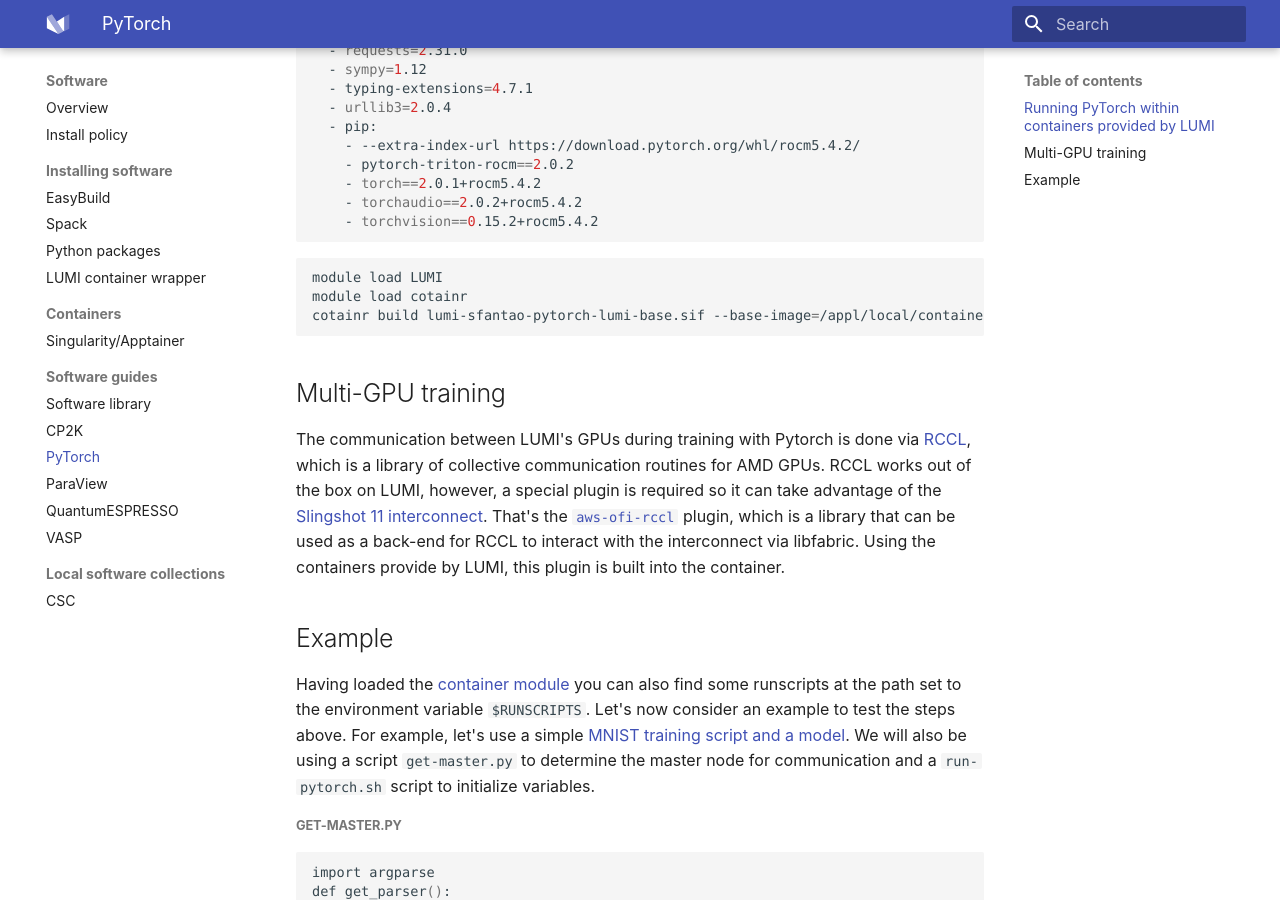
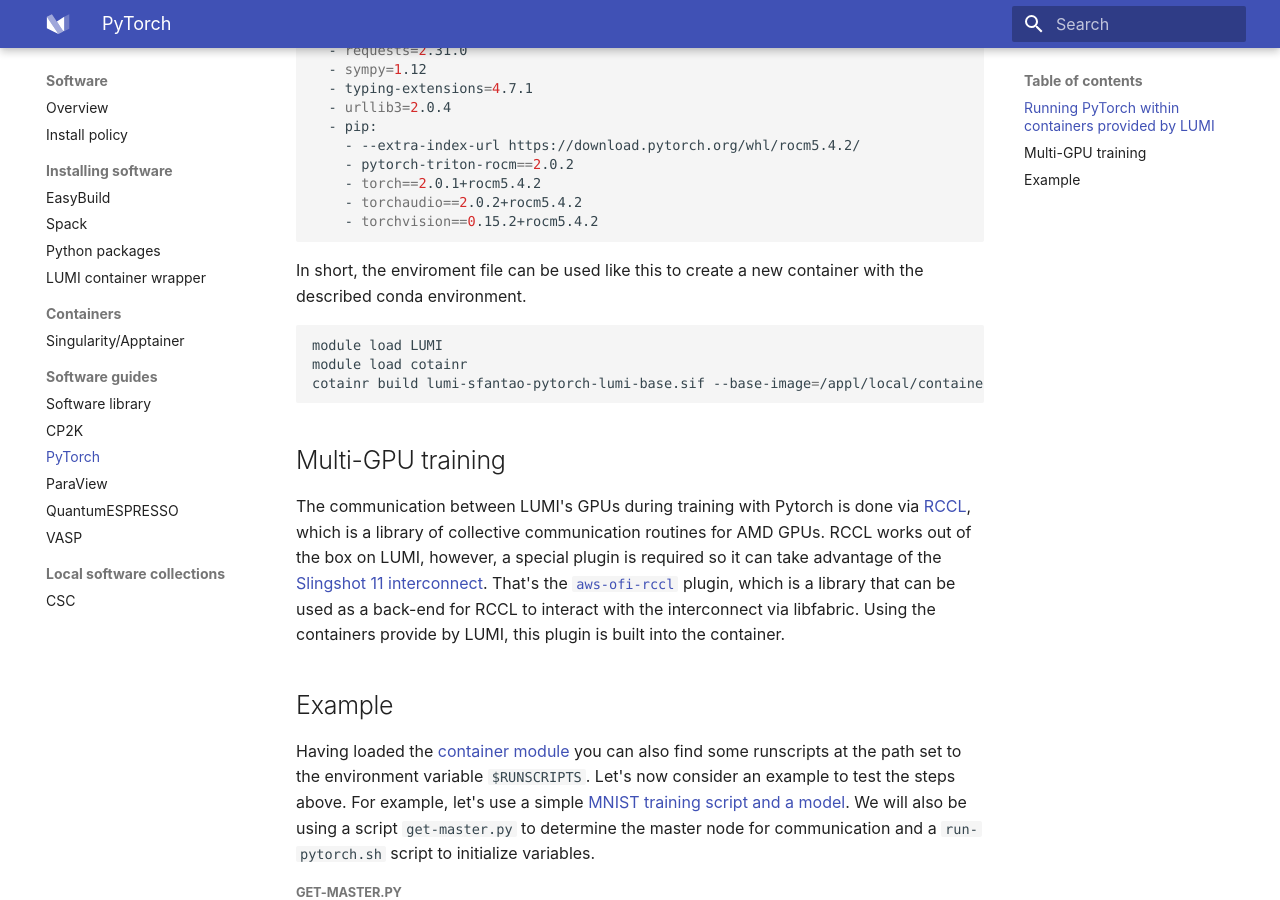
Before and after one commit to Lumi-supercomputer/lumi-userguide, an MkDocs documentation site: the page built from docs/software/packages/pytorch.md, in a window 1280 px wide and 900 px high, scrolled down 1213 px. Built offline with MkDocs 1.6.1 and Material for MkDocs 9.7.7, drawn with Linux system fonts in a browser that asks for light colours.

Commit message:
Cotainr sentence

````diff
--- a/docs/software/packages/pytorch.md
+++ b/docs/software/packages/pytorch.md
@@ -47,6 +47,8 @@
     - torchaudio==2.0.2+rocm5.4.2
     - torchvision==0.15.2+rocm5.4.2
 ```
+
+In short, the enviroment file can be used like this to create a new container with the described conda environment.
 
 ```bash
 module load LUMI
````
